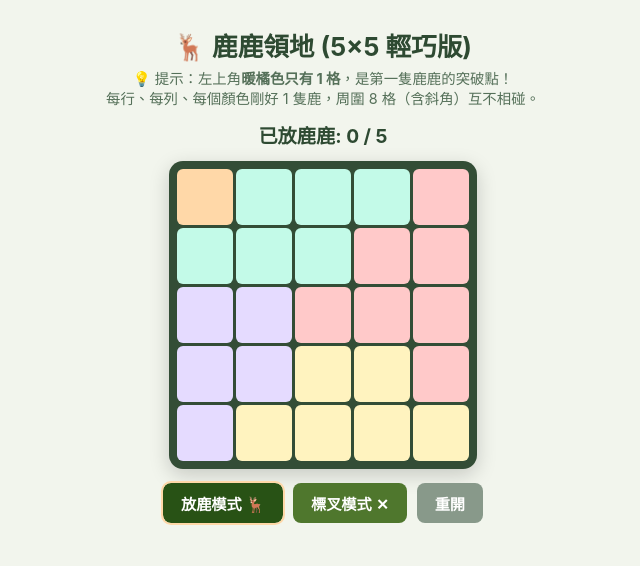
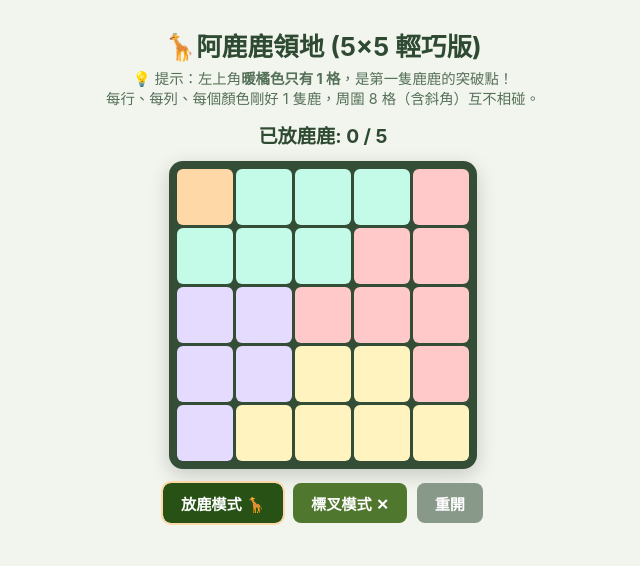
Before and after one commit to z883662/ruru-game-913, a plain HTML site: page index.html in a window 1280 px wide. Shown: the whole page, without its empty margins (317-957 px from the left). Drawn offline with Linux system fonts and the light colour scheme.

Commit message:
Update index.html

```diff
--- a/index.html
+++ b/index.html
@@ -3,7 +3,7 @@
 <head>
   <meta charset="UTF-8" />
   <meta name="viewport" content="width=device-width, initial-scale=1.0, maximum-scale=1.0, user-scalable=no" />
-  <title>鹿鹿領地拼圖 (5x5 輕巧版)</title>
+  <title>🦒阿鹿鹿領地拼圖 (5x5 輕巧版)</title>
   <style>
     * {
       box-sizing: border-box;
@@ -125,7 +125,7 @@
 </head>
 <body>
 
-  <h1>🦌 鹿鹿領地 (5×5 輕巧版)</h1>
+  <h1> 🦒阿鹿鹿領地 (5×5 輕巧版)</h1>
   <div class="rules">
     💡 提示：左上角<strong>暖橘色只有 1 格</strong>，是第一隻鹿鹿的突破點！<br>
     每行、每列、每個顏色剛好 1 隻鹿，周圍 8 格（含斜角）互不相碰。
@@ -137,7 +137,7 @@
   </div>
 
   <div class="tool-bar">
-    <button class="btn active" id="mode-deer" onclick="setMode(2)">放鹿模式 🦌</button>
+    <button class="btn active" id="mode-deer" onclick="setMode(2)">放鹿模式 🦒</button>
     <button class="btn" id="mode-cross" onclick="setMode(1)">標叉模式 ✕</button>
     <button class="btn btn-reset" onclick="resetGame()">重開</button>
   </div>
@@ -181,7 +181,7 @@
             img.className = "deer-img";
             img.alt = "鹿鹿";
             img.onerror = function() {
-              this.outerHTML = "🦌"; // 若圖檔讀取異常時退回 emoji 保底
+              this.outerHTML = "🦒"; // 若圖檔讀取異常時退回 emoji 保底
             };
             cell.appendChild(img);
             deerCount++;
```
